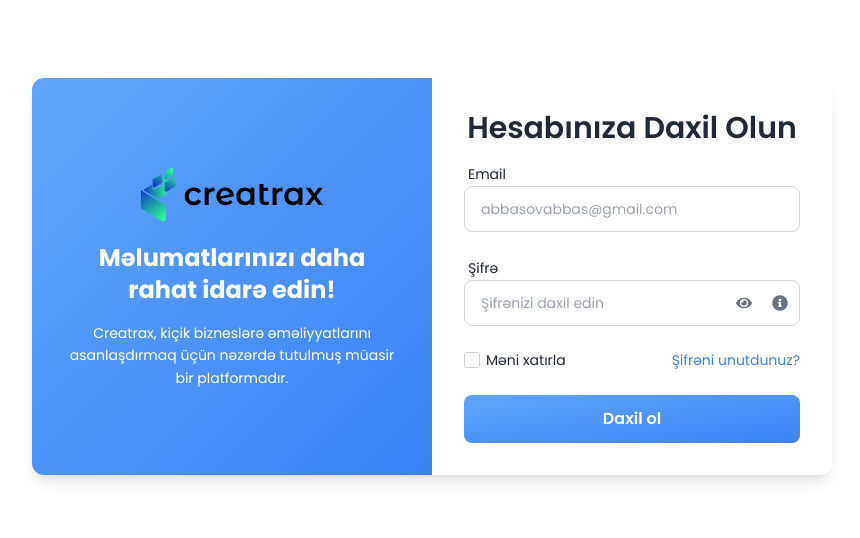
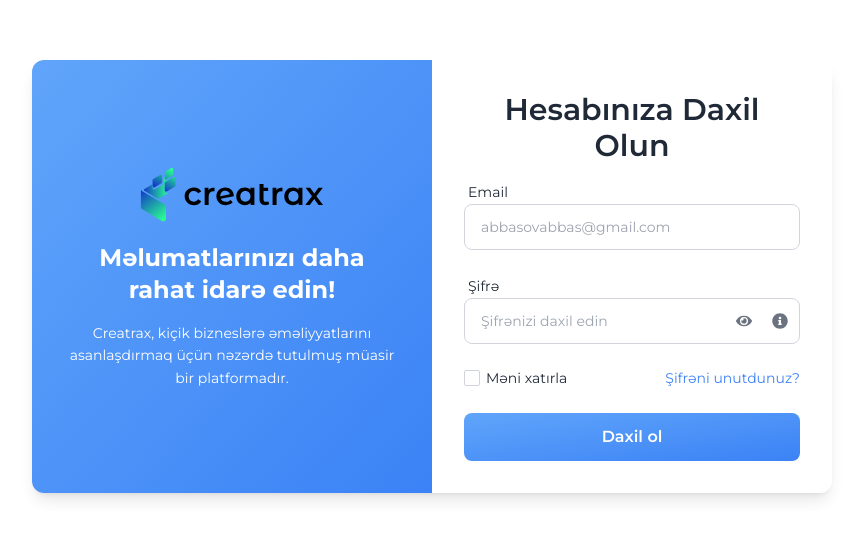
Before and after one commit to nihad-xalq/creatrax, a Next.js app: page /login in a window 1280 px wide. Shown: the part 124-662 px from the top of the page, without its empty margins (208-1068 px from the left). Built offline with nearby package versions, Linux system fonts and the light colour scheme.

Commit message:
Change font to Montserrat

```diff
--- a/src/app/layout.tsx
+++ b/src/app/layout.tsx
@@ -1,16 +1,16 @@
-import { Poppins } from "next/font/google";
+import { MantineProvider } from "@mantine/core";
+import { Montserrat } from "next/font/google";
 import type { Metadata } from "next";
 import "@mantine/charts/styles.css";
 import "@mantine/core/styles.css";
 import "./globals.css";
-import { MantineProvider } from "@mantine/core";
 
 export const metadata: Metadata = {
   title: "Creatrax",
   description: "Track your data!",
 };
 
-const poppins = Poppins({
+const montserrat = Montserrat({
   subsets: ["latin"],
   weight: ["100", "200", "300", "400", "500", "600", "700", "800", "900"],
   display: "swap",
@@ -27,7 +27,7 @@ export default function RootLayout({
       className="bg-[rgba(255,255,255,1)] h-screen overflow-y-auto"
     >
       <body
-        className={`${poppins.className} antialiased flex flex-col justify-between h-screen overflow-y-scroll`}
+        className={`${montserrat.className} antialiased flex flex-col justify-between h-screen overflow-y-scroll`}
       >
         <MantineProvider>{children}</MantineProvider>
       </body>
```
